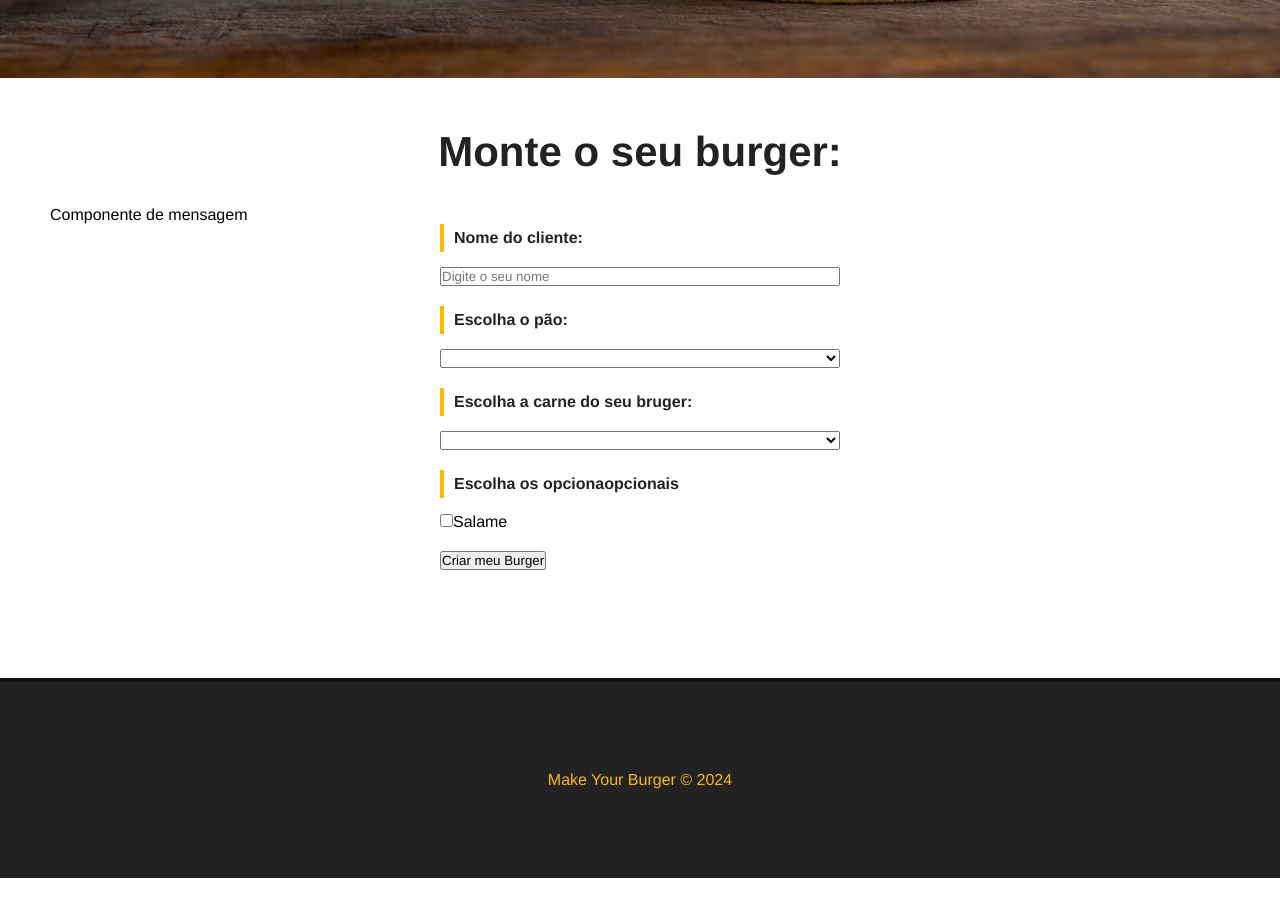
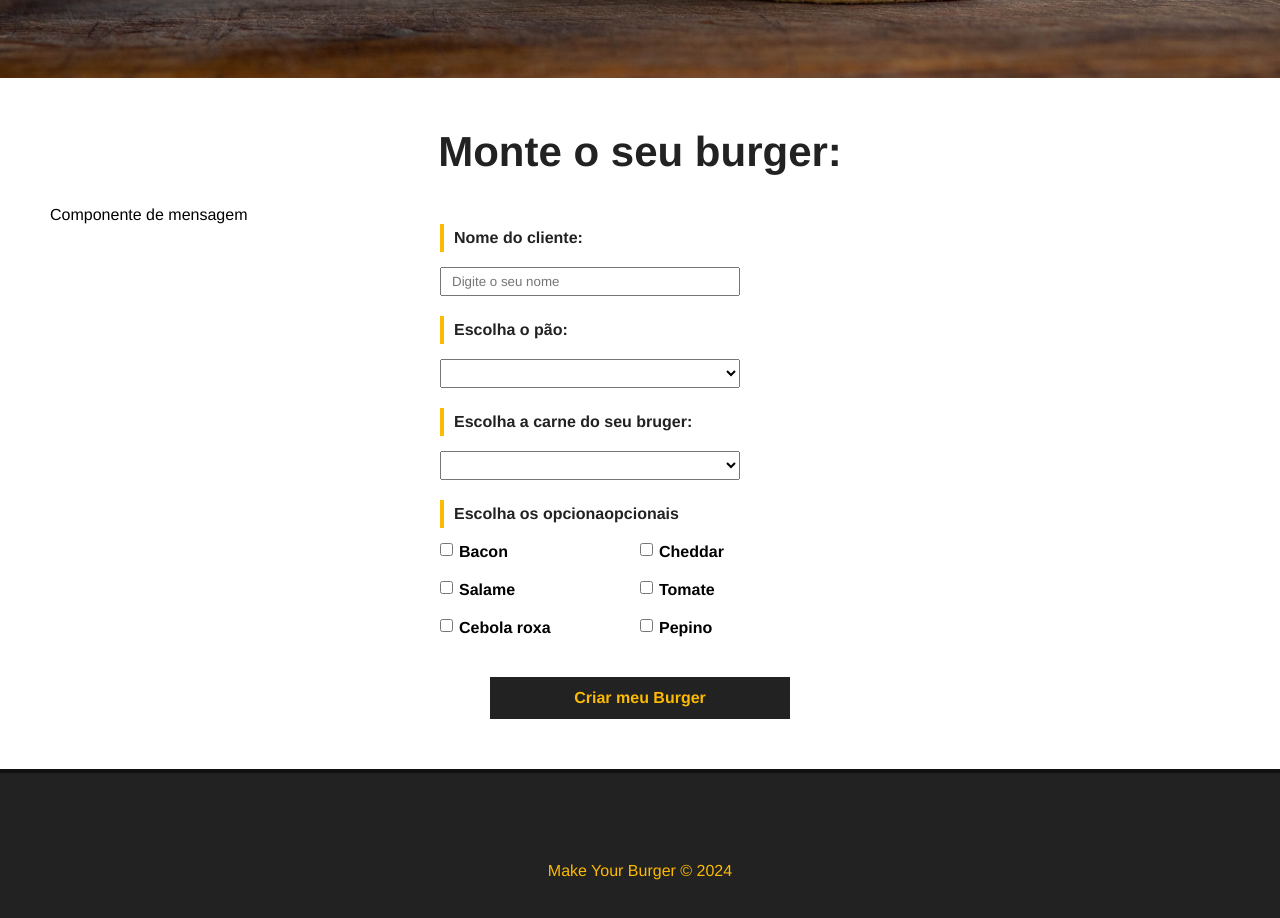
Before and after one commit to CaioCostaC/Projeto-vue, a Vue app: page / in a window 1280 px wide. Shown: the part 500-1418 px from the top of the page. Before the commit the page ends 1378 px from the top, so only its background shows below. Built offline with nearby package versions, Linux system fonts and the light colour scheme; data requests are answered from the project's data file.

Commit message:
Correção do erro de sobreposição do main-container e o footer. Além disso foi finalizada a estilização do form e a sua ligação com o backend para exibição das opções de montagem

```diff
--- a/src/App.vue
+++ b/src/App.vue
@@ -33,7 +33,7 @@
   }
   .main-container{
     margin: 50px;
-    height: 250px;
+    min-height: 250px;
   }
   h1{
     text-align: center;
--- a/src/components/BurgerForm.vue
+++ b/src/components/BurgerForm.vue
@@ -11,24 +11,24 @@
                     <label for="pao">Escolha o pão:</label>
                     <select name="pao" id="pao" v-model="pao">
                         <option value="">Selecione o seu pão</option>
-                        <option value="Integral">Integral</option>
+                        <option v-for="pao in paes" :key="pao.id" :value="pao.tipo">{{ pao.tipo }}</option>
                     </select>
                 </div>
                 <div class="input-container">
                     <label for="pao">Escolha a carne do seu bruger:</label>
                     <select name="pao" id="pao" v-model="carne">
                         <option value="">Selecione sua carne</option>
-                        <option value="Integral">Maminha</option>
+                        <option v-for="carne in carnes" :key="carne.id" :value="carne.tipo">{{ carne.tipo }}</option>
                     </select>
                 </div>
-                <div class="input-container">
-                    <label for="opcionais">Escolha os opcionaopcionais</label>
-                    <div class="checkbox-container">
-                        <input type="checkbox" name="opcionais" v-model="opcionais" value="salame">
-                        <span>Salame</span>
+                <div id="opcionais-container" class="input-container">
+                    <label id="opcionais-titlle" for="opcionais">Escolha os opcionaopcionais</label>
+                    <div v-for="opcional in opcionaisdata" :key="opcional.id" class="checkbox-container">
+                        <input type="checkbox" name="opcionais" v-model="opcionais" :value="opcional.tipo">
+                        <span>{{ opcional.tipo }}</span>
                     </div>
                 </div>
-                <div class="inpput-container">
+                <div class="input-container">
                     <input type="submit" class="submit-btn" value="Criar meu Burger">
                 </div>
             </form>
@@ -38,7 +38,34 @@
 
 <script>
     export default {
-        name: 'BurgerForm'
+        name: 'BurgerForm',
+        data() {
+            return{
+                paes: null,
+                carnes: null,
+                opcionaisdata: null,
+                nome: null,
+                pao: null,
+                carne: null,
+                opcionais: [],
+                status: "Solicitado",
+                msg: null
+            }
+        },
+        methods: {
+            async getIngredientes() {
+                const req = await fetch("http://localhost:3000/ingredientes");
+                const data = await req.json();
+
+                this.paes = data.paes;
+                this.carnes = data.carnes;
+                this.opcionaisdata = data.opcionais;
+            }
+        },
+        mounted() {
+            this.getIngredientes()
+        }
+
     }
 </script>
 
@@ -59,4 +86,45 @@
         padding: 5px 10px;
         border-left: 4px solid #fcba03;
     }
+    input, select{
+        padding: 5px 10px;
+        width: 300px;
+    }
+    #opcionais-container{
+        flex-direction: row;
+        flex-wrap: wrap;
+    }
+    #opcionais-title{
+        width: 100%;
+    }
+    .checkbox-container{
+        display: flex;
+        align-items: flex-start;
+        width: 50%;
+        margin-bottom: 20px;
+    }
+    .checkbox-container span,
+    .checkbox-container input{
+        width: auto;
+    }
+    .checkbox-container span{
+        margin-left: 6px;
+        font-weight: bold;
+    }
+    .submit-btn{
+        background-color: #222;
+        color: #fcba03;
+        font-weight: bold;
+        border: 2px solid #222;
+        padding: 10px;
+        font-size: 16px;
+        margin: 0 auto;
+        cursor: pointer;
+        transition: .5s;
+    }
+    .submit-btn:hover{
+        background-color: transparent;
+        color: #222;
+    }
+
 </style>
--- a/src/components/Footer.vue
+++ b/src/components/Footer.vue
@@ -17,7 +17,6 @@
         border-top: 4px solid #111;
         color: #FCBA03;
         display: flex;
-        margin-top: 300px; /* Ação temporária para returar o bug do conteúdo na home sobrescrever o footer */
         align-items: center;
         justify-content: center;
         width: 100%;
```
